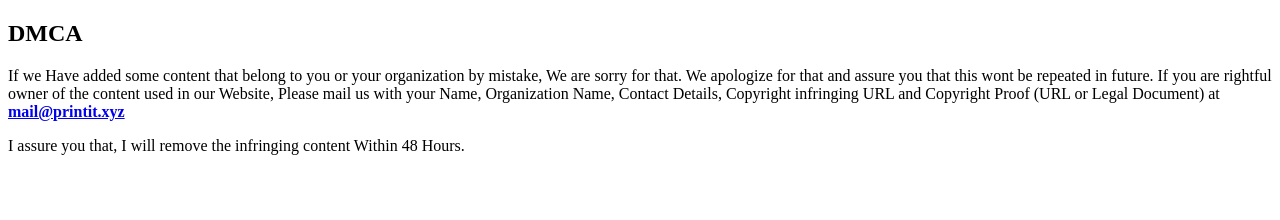
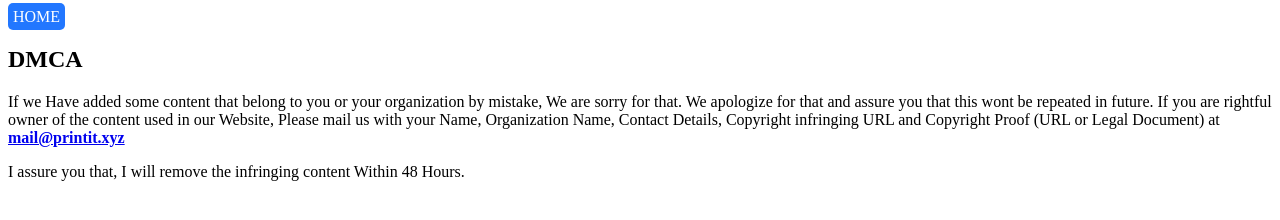
Before and after one commit to PACE-5/TST, a plain HTML site: page dmca.html in a window 1280 px wide. Drawn offline with Linux system fonts and the light colour scheme.

Commit message:
Update dmca.html

```diff
--- a/dmca.html
+++ b/dmca.html
@@ -1,5 +1,6 @@
 <!DOCTYPE html><html><head><meta name="viewport" content="width=device-width, initial-scale=1.0"/>
 <title>DMCA</title></head><body>
+<a href="/" style="background:#27f;color:#fff;border-radius:5px;padding:5px;text-decoration:none;" >HOME</a></br>
 <h2>DMCA</h2>
 <p>If we Have added some content that belong to you or your organization by mistake, We are sorry for that. We apologize for that and assure you that this wont be repeated in future. If you are rightful owner of the content used in our Website, Please mail us with your Name, Organization Name, Contact Details, Copyright infringing URL and Copyright Proof (URL or Legal Document) at <strong><a href="mailto:mail@printit.xyz">mail@printit.xyz</a></strong></p>
 <p>I assure you that, I will remove the infringing content Within 48 Hours.</p>
```
